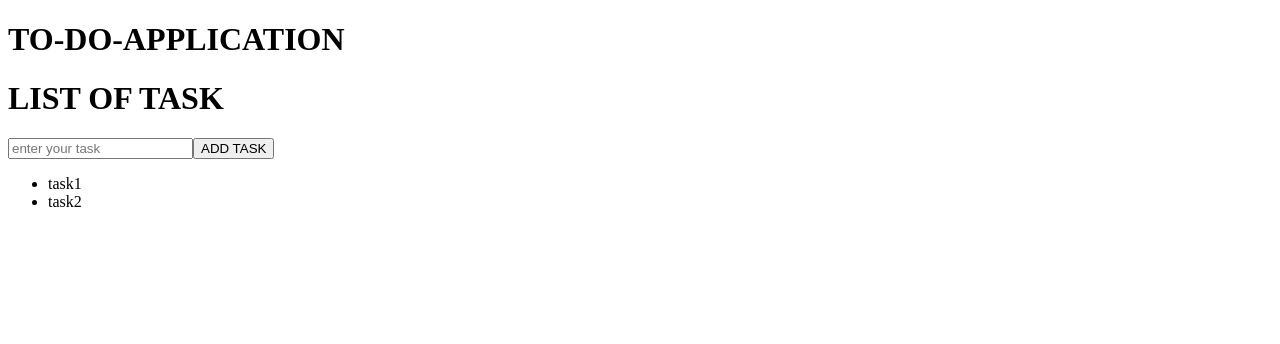
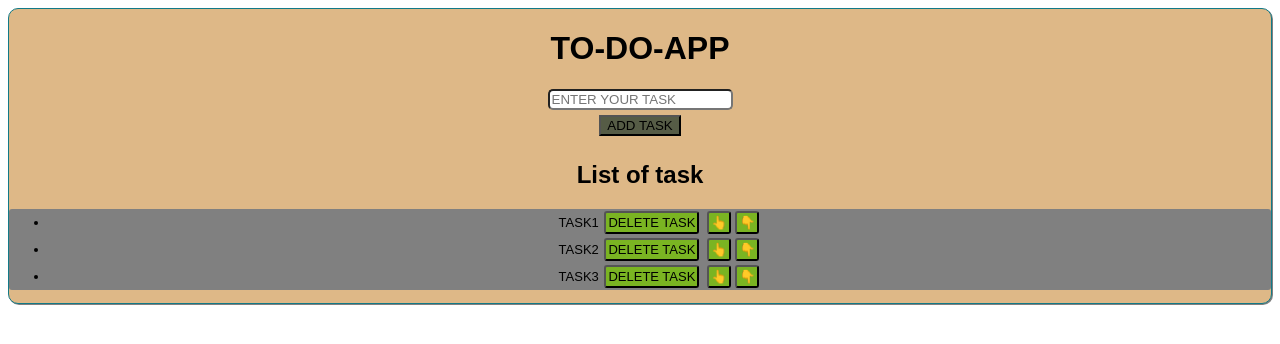
Before and after one commit to Sivasai1810/01-react, a React (Vite) app: page / in a window 1280 px wide. Shown: the top 344 px of the page. Built offline with nearby package versions, Linux system fonts and the light colour scheme.

Commit message:
updated to do file

```diff
--- a/src/index.css
+++ b/src/index.css
@@ -142,8 +142,58 @@ border-radius: 10px;
 .input{
  cursor: pointer;
 } */
- .fruit{
+ /* .fruit{
   text-align: center;
   display: block;
 
- }
+ } */
+
+  .container {
+  font-family: sans-serif;
+  text-align: center;
+  border: 0.5px double rgb(18, 122, 136);
+  border-radius: 10px;
+  box-shadow: 1px 1px gray;
+  background-color: burlywood;
+}
+.addbutton {
+  background-color: rgb(86, 92, 70);
+  margin: 5px;
+  cursor: pointer;
+}
+.input {
+  border-radius: 5px;
+}
+.bodypart {
+  background-color: gray;
+  border-radius: 3px;
+  font-size: small;
+  padding: px;
+}
+.deletebutton {
+  padding: 2px;
+  margin: 2px;
+  font-family: sans-serif;
+  font-size: small;
+  border-radius: 3px;
+  background: rgb(122, 180, 34);
+  cursor: pointer;
+}
+.upbutton {
+  padding: 2px;
+  margin: 2px;
+  font-family: sans-serif;
+  font-size: small;
+  border-radius: 3px;
+  background: rgb(122, 180, 34);
+  cursor: pointer;
+}
+.downbutton {
+  padding: 2px;
+  margin: 2px;
+  font-family: sans-serif;
+  font-size: small;
+  border-radius: 3px;
+  background: rgb(122, 180, 34);
+  cursor: pointer;
+}
--- a/src/todoapp.jsx
+++ b/src/todoapp.jsx
@@ -1,33 +1,84 @@
-import { useState } from "react";
+import React from 'react';
+import { useState } from 'react';
+function mytodoapp() {
+  const [task, setTask] = useState(['task1', 'task2', 'task3']);
+  const [newTask, setNewtask] = useState('');
+  const handleInputEvent = (event) => {
+    setNewtask(event.target.value);
+  };
+  const handleAddEvent = () => {
+    if (newTask.trim() !== '') {
+      setTask((t) => [...t, newTask]);
+    }
+    setNewtask('');
+  };
+  const handleDeleteEvent = (index) => {
+    setTask(task.filter((_, i) => i !== index));
+  };
+  const handleUpEvent = (index) => {
+    if (index > 0) {
+      const updatedtask = [...task];
+      [updatedtask[index], updatedtask[index - 1]] = [
+        updatedtask[index - 1],
+        updatedtask[index],
+      ];
+      setTask(updatedtask);
+    }
+  };
+  const handleDownEvent = (index) => {
+    if (index !== task.length - 1) {
+      const updatedtask = [...task];
+      [updatedtask[index], updatedtask[index + 1]] = [
+        updatedtask[index + 1],
+        updatedtask[index],
+      ];
+      setTask(updatedtask);
+    }
+  };
 
+  return (
+    <div className="container">
+      <div className="heading part">
+      <h1 className="heading"> TO-DO-APP</h1>
+      <input
+       className="input"
+        type="text"
+        placeholder="ENTER YOUR TASK"
+        onChange={handleInputEvent}
+        value={newTask}
+      />
+      </div>
 
-function todoapp(){
-    const [todo,setTodo]=useState(["task1","task2"])
-    const [newtask,setNewTask]=useState("")
+      <button  className="addbutton" onClick={handleAddEvent}> ADD TASK</button>
+      <h2 className="heading tag">List of task</h2>
+      <div className="bodypart">
 
-function handleInputChange(event){
-setNewTask(event.target.value)
-}
-function handleAddEvent(){
-  if(newtask.trim()!==""){
-    setTodo(t=>[...t,newtask])
-    setNewTask("")
-  }
+        <ul>
+          {task.map((tasks, index) => (
+            <li className="taskarea" key={index}>
+              {tasks.toUpperCase()}{' '}
+              <button
+                key={index}
+                onClick={() => handleDeleteEvent(index)}
+                className="deletebutton"
+              >
+                DELETE TASK
+              </button>{' '}
+              <button onClick={() => handleUpEvent(index)} className="upbutton">
+                👆
+              </button>
+              <button
+                onClick={() => handleDownEvent(index)}
+                className="downbutton"
+              >
+                👇
+              </button>
+            </li>
+          ))}
+        </ul>
+      </div>
+    </div>
+  );
 }
 
-return(
- <div>
-  <h1>TO-DO-APPLICATION</h1>
-  <div>
-    <h1> LIST OF TASK</h1>
-    <input type="text" placeholder="enter your task" id="taskinput" onChange={handleInputChange}/>
-    <button onClick={handleAddEvent}>ADD TASK</button>
-  </div>
-  <ul>
-    {todo.map((element,index)=><li key={index}>{element}</li>)}
-  </ul>
- </div>
-
-)
-}
-export  default todoapp
+export default mytodoapp;
```
